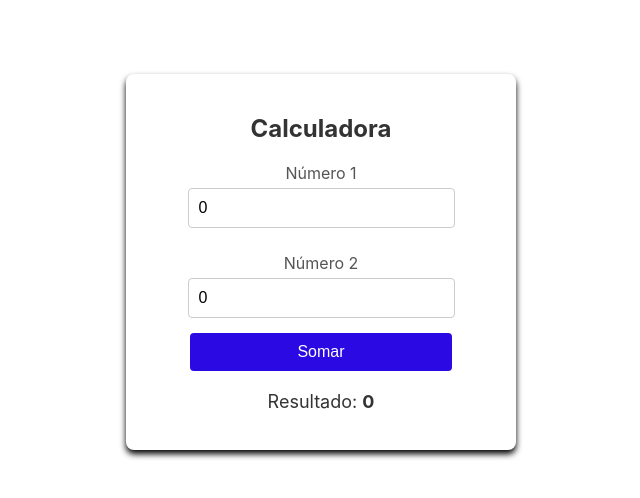
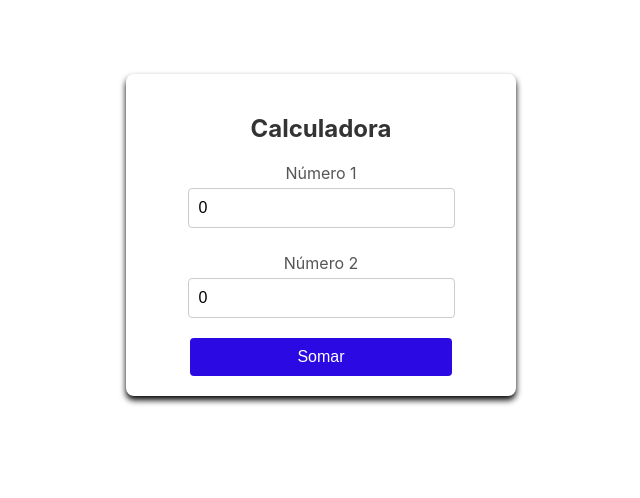
Before and after one commit to br-techlabz/conceitos-basicos, an Angular app: page / in a window 1280 px wide. Shown: the top 498 px of the page, without its empty margins (319-959 px from the left). Built offline with nearby package versions, Linux system fonts and the light colour scheme.

Commit message:
instruções IF

```diff
--- a/src/app/calculadora/calculadora.component.html
+++ b/src/app/calculadora/calculadora.component.html
@@ -1,6 +1,6 @@
 <div class="container">
     <div class="form-box">
-        <form #frm="ngForm">
+        <form #frm="ngForm" (ngSubmit)="calcular()">
             <h2>Calculadora</h2>
             <label for="numero1">Número 1</label>
             <input type="number" name="numero1" id="numero1" [(ngModel)]="numero1" />
@@ -8,11 +8,16 @@
             <label for="numero2">Número 2</label>
             <input type="number" name="numero2" id="numero2" [(ngModel)]="numero2" />
 
-            <button type="button" (click)="calcular();">Somar</button>
+
+            <button type="submit">Somar</button>
+            <button type="button" (click)="limpar();" *ngIf="resultado > 0">Limpar</button>
          </form>
 
-         <div class="result-display">
-            <p>Resultado: <span id="result"> {{ resultado }} </span> </p>
-         </div>
+         @if(resultado){
+            <div class="result-display">
+                <p>Resultado: <span id="result"> {{ resultado }} </span> </p>
+            </div>
+         }
+
     </div>
 </div>
--- a/src/app/calculadora/calculadora.component.scss
+++ b/src/app/calculadora/calculadora.component.scss
@@ -53,6 +53,7 @@ button{
     border-radius: 4px;
     font-size: 16px;
     cursor: pointer;
+    margin-top: 5px;
 }
 
 button:hover{
--- a/src/app/calculadora/calculadora.component.ts
+++ b/src/app/calculadora/calculadora.component.ts
@@ -1,9 +1,10 @@
+import { CommonModule } from '@angular/common';
 import { Component } from '@angular/core';
 import { FormsModule} from '@angular/forms';
 
 @Component({
   selector: 'app-calculadora',
-  imports: [ FormsModule ],
+  imports: [ FormsModule, CommonModule ],
   templateUrl: './calculadora.component.html',
   styleUrl: './calculadora.component.scss'
 })
@@ -18,4 +19,10 @@ export class CalculadoraComponent {
     this.resultado = this.numero1 + this.numero2;
   }
 
+  limpar(){
+    this.numero1 = 0;
+    this.numero2 = 0;
+    this.resultado =0;
+  }
+
 }
```
